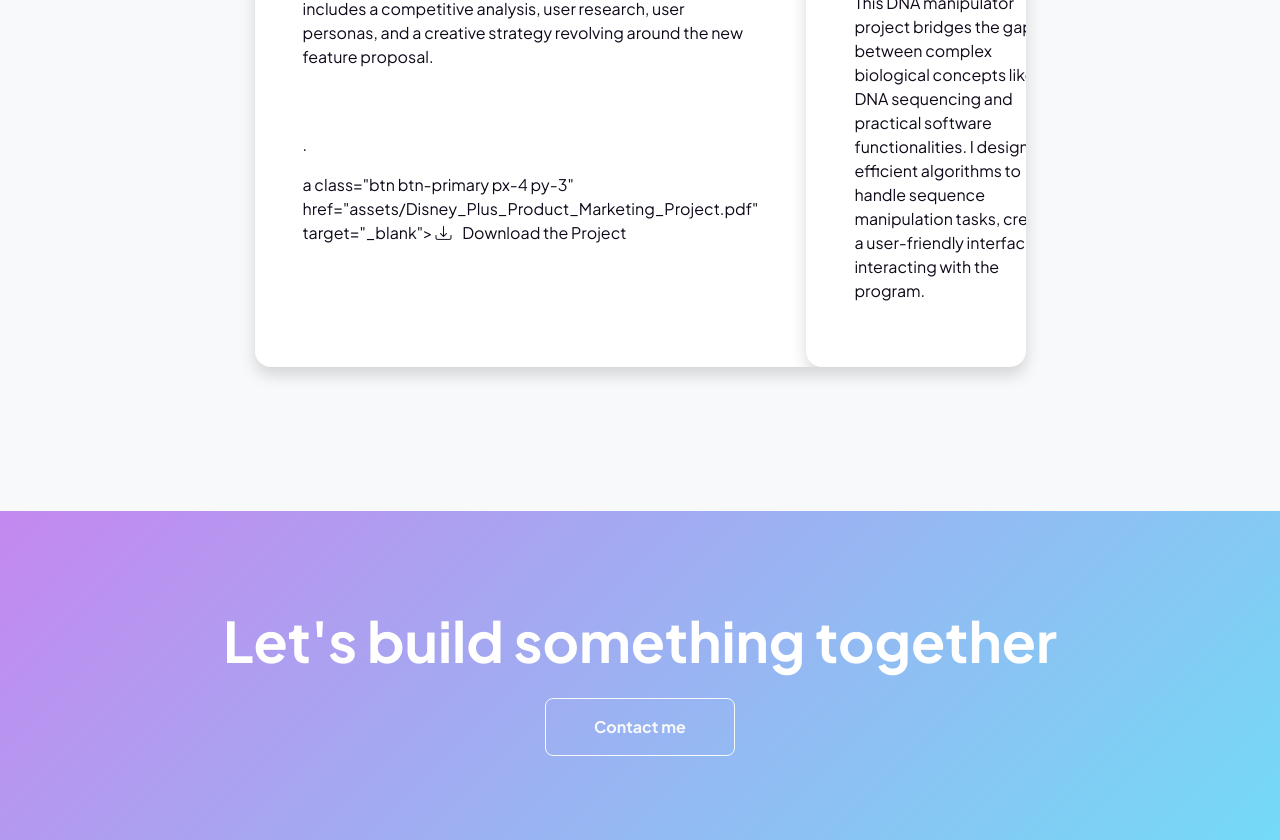
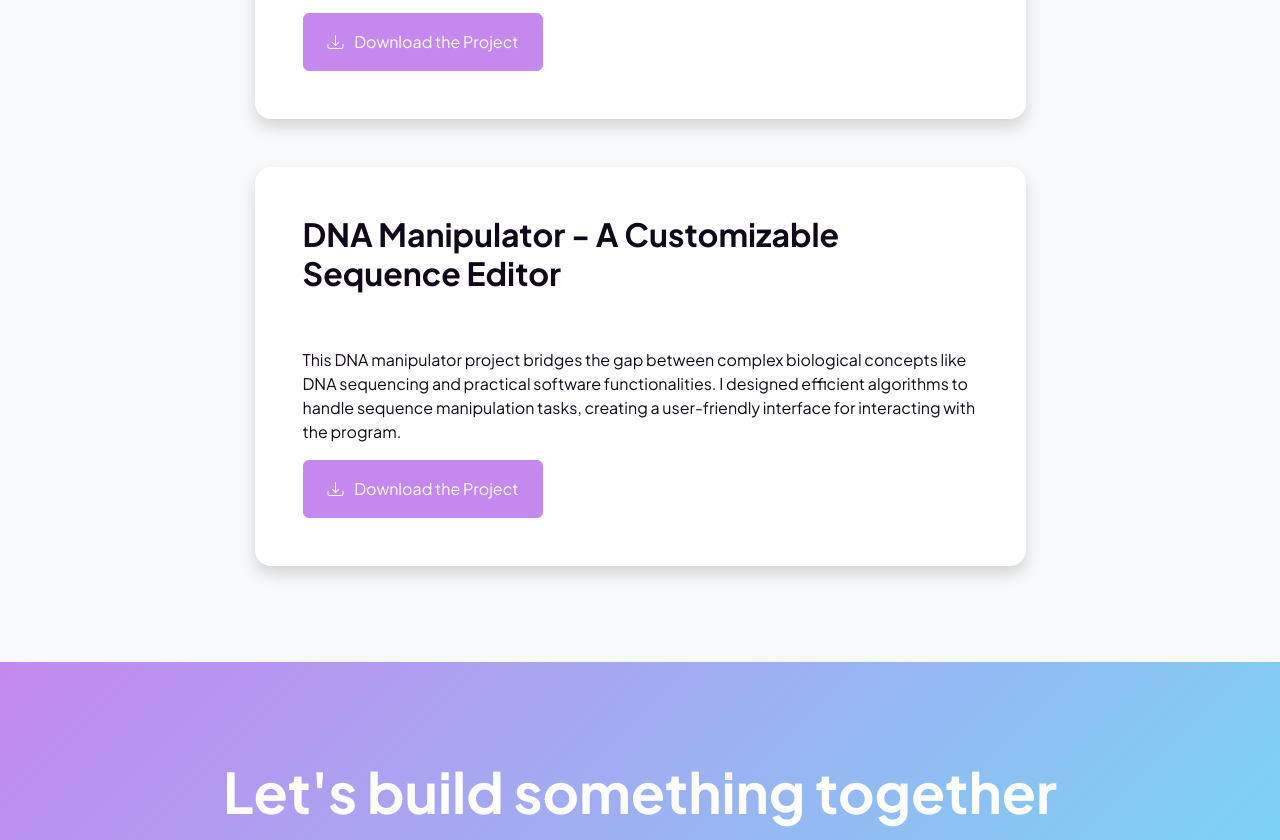
Before and after one commit to astra-sapiens/zora-san.github.io, a plain HTML site: page projects.html in a window 1280 px wide. Shown: the part 569-1409 px from the top of the page. Drawn offline with nearby package versions, Linux system fonts and the light colour scheme.

Commit message:
Update projects.html

```diff
--- a/projects.html
+++ b/projects.html
@@ -51,27 +51,13 @@
                                 <h2 class="fw-bolder">Disney Plus - Product Marketing - Competitive Analysis</h2>
                                 <p><br></br>In a 4 week long project, I researched, analyzed, and strategized a new feature proposal for Disney+. This project includes a competitive analysis, user research, user personas, and a creative strategy revolving around the new feature proposal.</p>
                                 <p><br></br>.</p>
-                                <!--         <a class="btn btn-primary px-4 py-3" href="assets/Disney_Plus_Product_Marketing_Project.pdf" target="_blank">
+                                <a class="btn btn-primary px-4 py-3" href="assets/Disney_Plus_Product_Marketing_Project.pdf" target="_blank">
                                     <div class="d-inline-block bi bi-download me-2"></div>
                                     Download the Project
                                 </a>
-                                            <a class="btn btn-primary px-4 py-3" href="https://github.com/ElsaDubil/BioESymposium" target="_blank">
-                                                <div class="d-inline-block bi bi-download me-2"></div>
-                                                See Our Datasets
-                                            </a>
                             </div>
-                                        <img class="img-fluid" src="assets/kymograph.png" alt="..." />
-
                         </div>
-
                     </div>
-                                <div class="text-center">
-                                    <img class="img-fluid" src="assets/paper.PNG" alt="..." />
-                                </div>-->
-                                a class="btn btn-primary px-4 py-3" href="assets/Disney_Plus_Product_Marketing_Project.pdf" target="_blank">
-                                    <div class="d-inline-block bi bi-download me-2"></div>
-                                    Download the Project
-                                </a>
                 </div>
                 <!-- Project Card 2-->
                 <div class="card overflow-hidden shadow rounded-4 border-0">
@@ -80,13 +66,10 @@
                             <div class="p-5">
                                 <h2 class="fw-bolder">DNA Manipulator - A Customizable Sequence Editor</h2>
                                 <p><br></br>This DNA manipulator project bridges the gap between complex biological concepts like DNA sequencing and practical software functionalities. I designed efficient algorithms to handle sequence manipulation tasks, creating a user-friendly interface for interacting with the program.</p>
-                                        </div>
-                                        a class="btn btn-primary px-4 py-3" href="assets/Disney_Plus_Product_Marketing_Project.pdf" target="_blank">
+                                <a class="btn btn-primary px-4 py-3" href="assets/Disney_Plus_Product_Marketing_Project.pdf" target="_blank">
                                     <div class="d-inline-block bi bi-download me-2"></div>
                                     Download the Project
                                 </a>
-                                    </div>
-                                </div>
                             </div>
                         </div>
                     </div>
```
Lines whose indentation alone changed are shown as unchanged.
